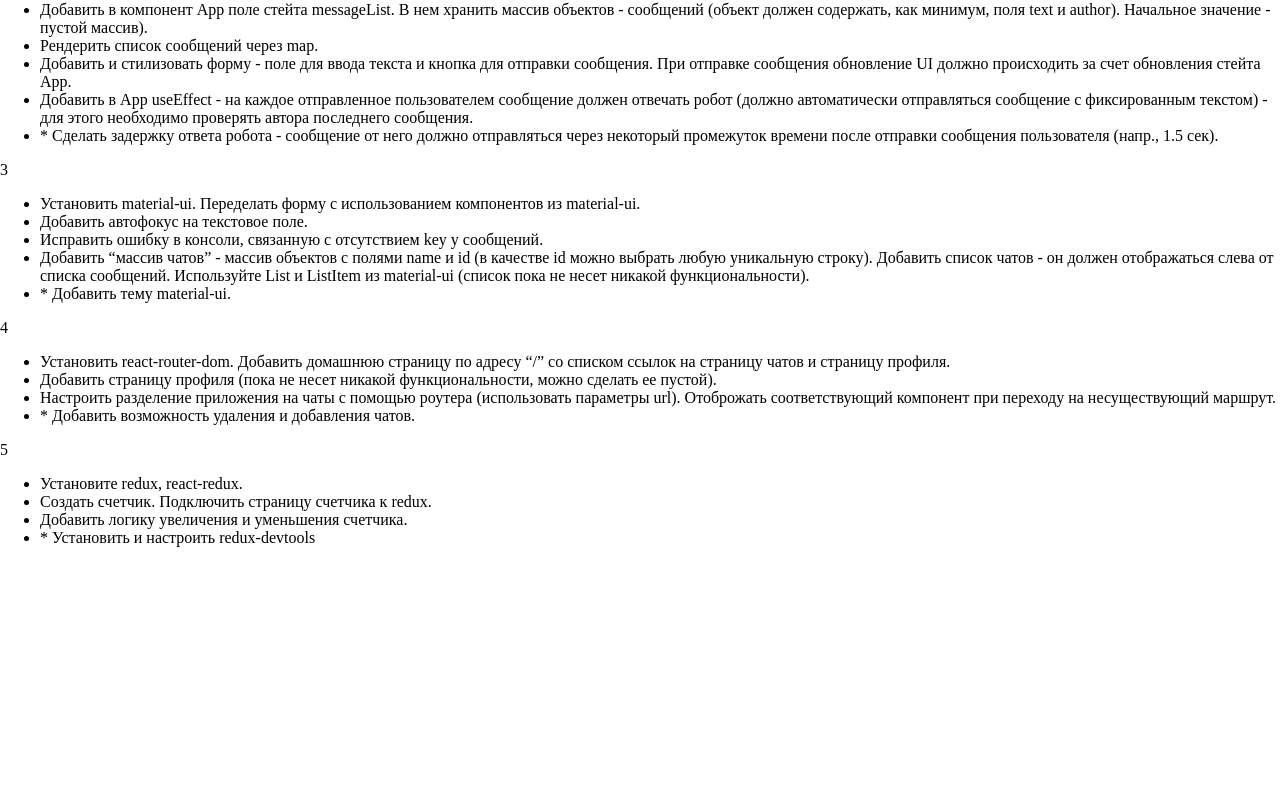
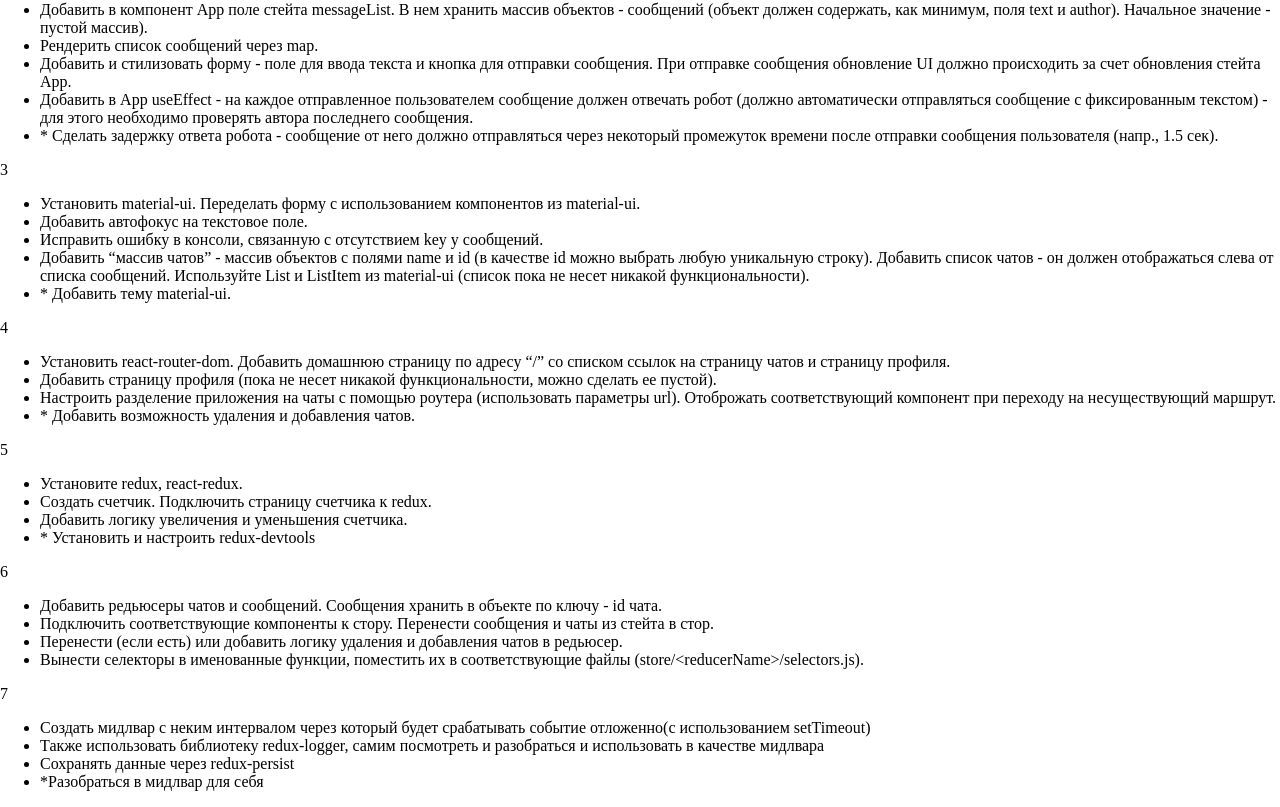
Before and after one commit to WolfManR/GeekBrainsReact, a React (Create React App) app in the folder study/: page / in a window 1280 px wide. Shown: the part 191-998 px from the top of the page. Before the commit the page ends 800 px from the top, so only its background shows below. Built offline with nearby package versions, Linux system fonts and the light colour scheme.

Commit message:
add tasks for 6 and 7 homework

```diff
--- a/study/src/pages/Site.jsx
+++ b/study/src/pages/Site.jsx
@@ -50,6 +50,24 @@ const homeworks = [
       '* Установить и настроить redux-devtools',
     ],
   },
+  {
+    number: 6,
+    tasks: [
+      'Добавить редьюсеры чатов и сообщений. Сообщения хранить в объекте по ключу - id чата.',
+      'Подключить соответствующие компоненты к стору. Перенести сообщения и чаты из стейта в стор.',
+      'Перенести (если есть) или добавить логику удаления и добавления чатов в редьюсер.',
+      'Вынести селекторы в именованные функции, поместить их в соответствующие файлы (store/<reducerName>/selectors.js).',
+    ],
+  },
+  {
+    number: 7,
+    tasks: [
+      'Создать мидлвар c неким интервалом через который будет срабатывать событие отложенно(с использованием setTimeout)',
+      'Также использовать библиотеку redux-logger, самим посмотреть и разобраться и использовать в качестве мидлвара',
+      'Сохранять данные через redux-persist',
+      '*Разобраться в мидлвар для себя',
+    ],
+  },
 ]
 
 const Site = () => {
```
